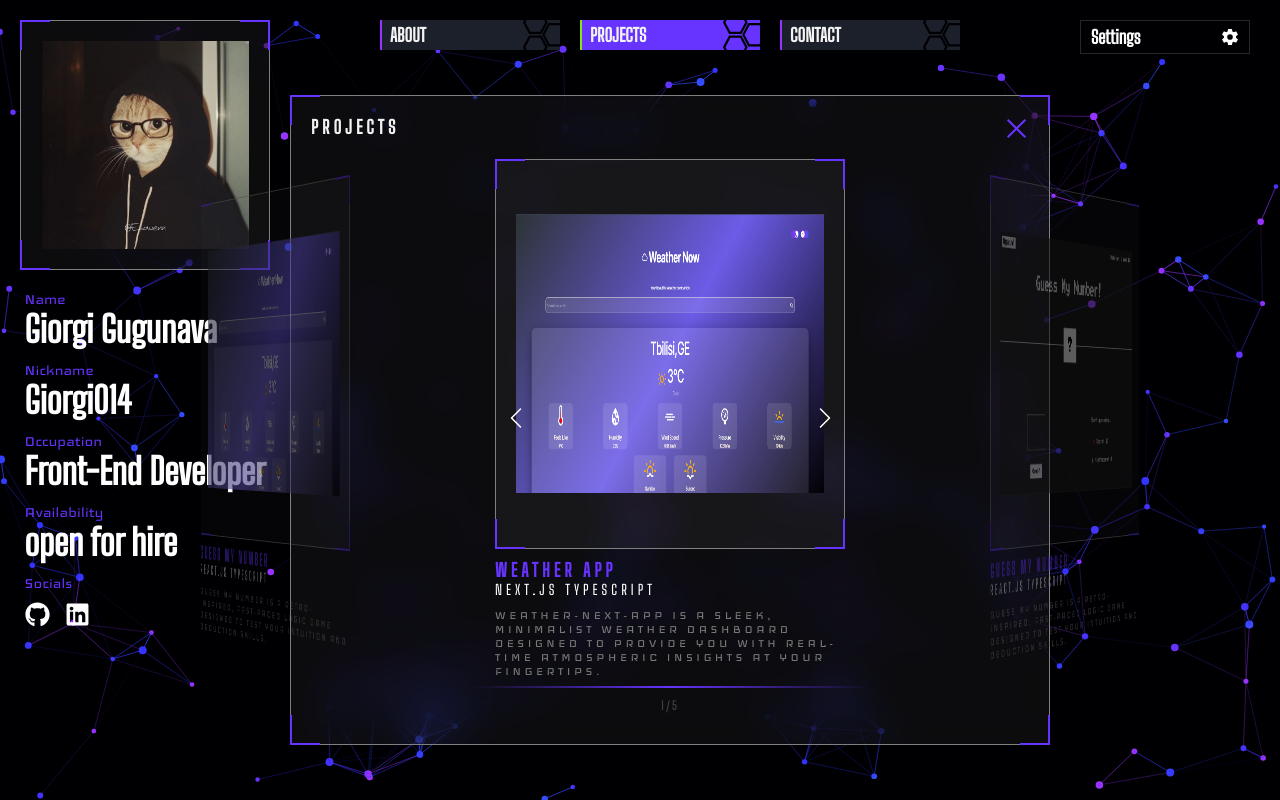
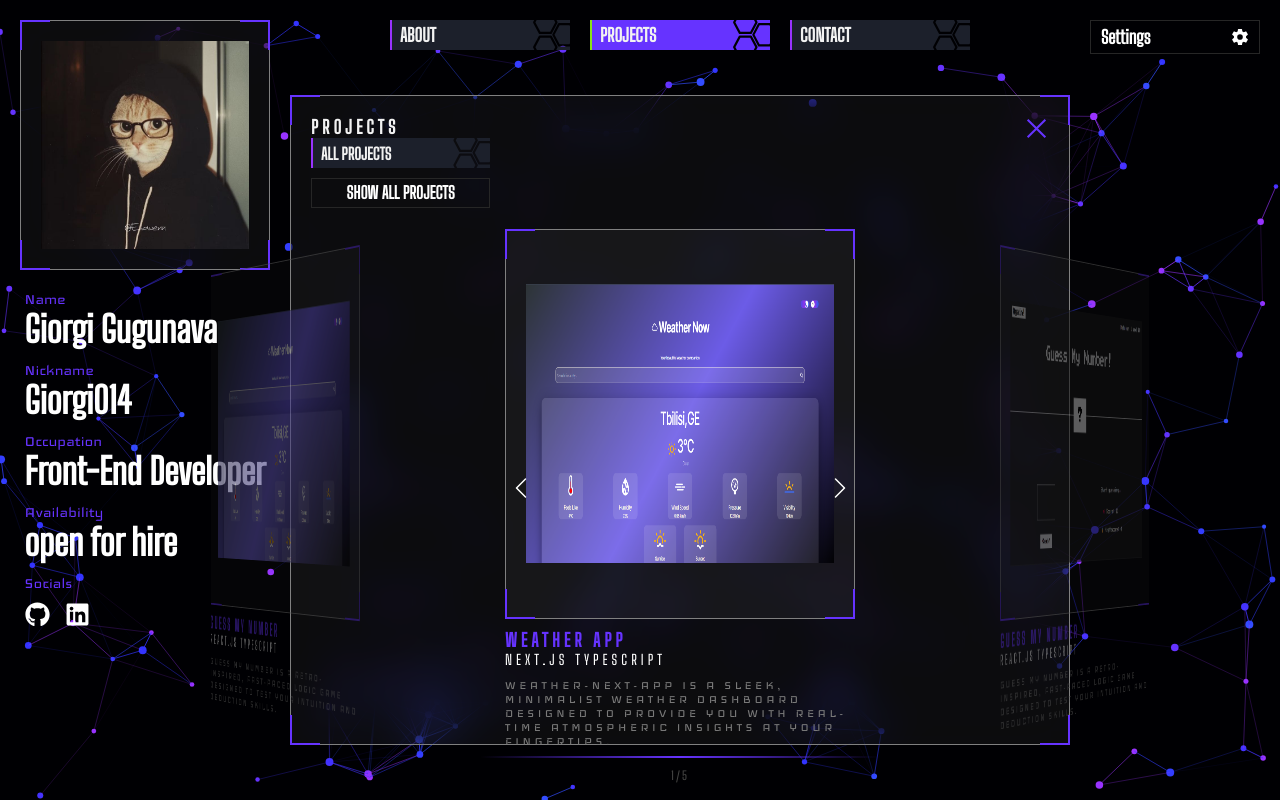
Before and after one commit to Giorgi014/portfolio, a Next.js app: page /en/home in a window 1280 px wide. Both pictures are taken after a click on the button "PROJECTS". Built offline with nearby package versions, Linux system fonts and the light colour scheme.

Commit message:
refactor: update categories section placement and entry point

```diff
--- a/package.json
+++ b/package.json
@@ -23,6 +23,7 @@
     "@types/node": "^20",
     "@types/react": "^19",
     "@types/react-dom": "^19",
+    "baseline-browser-mapping": "^2.9.19",
     "eslint": "^9",
     "eslint-config-next": "16.0.3",
     "typescript": "^5"
--- a/src/app/[locale]/home/categories/page.tsx
+++ b/src/app/[locale]/home/categories/page.tsx
@@ -2,18 +2,13 @@ import { AllCategories } from "@/components";
 import "./style/categories.scss";
 
 type CategoriesProps = {
-  className: string;
   categoryChange: (category: string) => void;
   selectedCategory: string;
 };
 
-const Categories = ({
-  className,
-  categoryChange,
-  selectedCategory,
-}: CategoriesProps) => {
+const Categories = ({ categoryChange, selectedCategory }: CategoriesProps) => {
   return (
-    <div className={`${className}`}>
+    <div>
       <AllCategories
         categoryChange={categoryChange}
         selectedCategory={selectedCategory}
--- a/src/app/[locale]/home/main/page.tsx
+++ b/src/app/[locale]/home/main/page.tsx
@@ -7,13 +7,9 @@ import Projects from "./projects/page";
 import { ActiveSection, MainProps } from "@/components/type";
 import { HexBg } from "@/components";
 import { useTranslations } from "next-intl";
-import "./style/main.scss";
+import "./style/header.scss";
 
-type MainPageProps = MainProps & {
-  selectedCategory?: string;
-};
-
-const Header = ({ onProjectsToggle, selectedCategory }: MainPageProps) => {
+const Header = ({ onProjectsToggle }: MainProps) => {
   const t = useTranslations("menu");
   const [activeSection, setActiveSection] = useState<ActiveSection>(null);
   const [navigation, setNavigation] = useState<boolean>(false);
@@ -70,7 +66,6 @@ const Header = ({ onProjectsToggle, selectedCategory }: MainPageProps) => {
           <Projects
             isOpen={activeSection === "projects"}
             onToggle={() => handleSectionToggle("projects")}
-            selectedCategory={selectedCategory}
           />
           <Contact
             isOpen={activeSection === "contact"}
@@ -88,7 +83,6 @@ const Header = ({ onProjectsToggle, selectedCategory }: MainPageProps) => {
           <Projects
             isOpen={activeSection === "projects"}
             onToggle={() => handleSectionToggle("projects")}
-            selectedCategory={selectedCategory}
           />
           <Contact
             isOpen={activeSection === "contact"}
--- a/src/app/[locale]/home/main/projects/page.tsx
+++ b/src/app/[locale]/home/main/projects/page.tsx
@@ -3,23 +3,21 @@
 import { HexBg, Button, Container, allProjects, Cart } from "@/components";
 import { SectionProps } from "@/components/type";
 import { useTranslations } from "next-intl";
-import { useMemo } from "react";
+import { useMemo, useState } from "react";
 import { RiCloseLargeFill } from "react-icons/ri";
 import { useToggleAnimation } from "@/app/hooks";
 import "./style/projects.scss";
+import Categories from "../../categories/page";
 
 type ProjectProps = SectionProps & {
   selectedCategory?: string;
 };
 
-const Projects = ({
-  isOpen,
-  onToggle,
-  selectedCategory = "all",
-}: ProjectProps) => {
+const Projects = ({ isOpen, onToggle }: ProjectProps) => {
   const t = useTranslations("projects");
   const { open, isClosing, openModal, closeModal, handleAnimationEnd } =
     useToggleAnimation({ isOpen, onToggle });
+  const [selectedCategory, setSelectedCategory] = useState<string>("all");
 
   const filterProjects = useMemo(
     () =>
@@ -52,6 +50,10 @@ const Projects = ({
         >
           <RiCloseLargeFill className="close" onClick={closeModal} />
           <h2 className="projects_head">{t("title")}</h2>
+          <Categories
+            categoryChange={setSelectedCategory}
+            selectedCategory={selectedCategory}
+          />
           <Cart filterProjects={filterProjects} />
         </Container>
       )}
--- a/src/app/[locale]/home/page.tsx
+++ b/src/app/[locale]/home/page.tsx
@@ -4,13 +4,11 @@ import Header from "./main/page";
 import Info from "./profile/info/page";
 import Profile from "./profile/profilePicture/page";
 import { useState } from "react";
-import Categories from "./categories/page";
 import Sidebar from "./sidebar/page";
 import "./style/home_page.scss";
 
 const HomePage = () => {
   const [isProjectsOpen, setIsProjectsOpen] = useState<boolean>(false);
-  const [selectedCategory, setSelectedCategory] = useState<string>("all");
 
   return (
     <main className="profile_cont">
@@ -20,20 +18,9 @@ const HomePage = () => {
       </section>
       <article className="profile_content_cont">
         <section className="profile_header">
-          <Header
-            onProjectsToggle={setIsProjectsOpen}
-            selectedCategory={selectedCategory}
-          />
+          <Header onProjectsToggle={setIsProjectsOpen} />
         </section>
-        {/* Temporary section */}
-        <section className="">
-          <Sidebar />
-          {/* <Categories
-            className={isProjectsOpen ? "visible" : "hidden"}
-            categoryChange={setSelectedCategory}
-            selectedCategory={selectedCategory}
-          /> */}
-        </section>
+        <Sidebar />
       </article>
     </main>
   );
```
Also changed, not shown: src/app/[locale]/home/main/style/header.scss (renamed from src/app/[locale]/home/main/style/main.scss), 1 other file (tests, documents, lock files or other folders).
